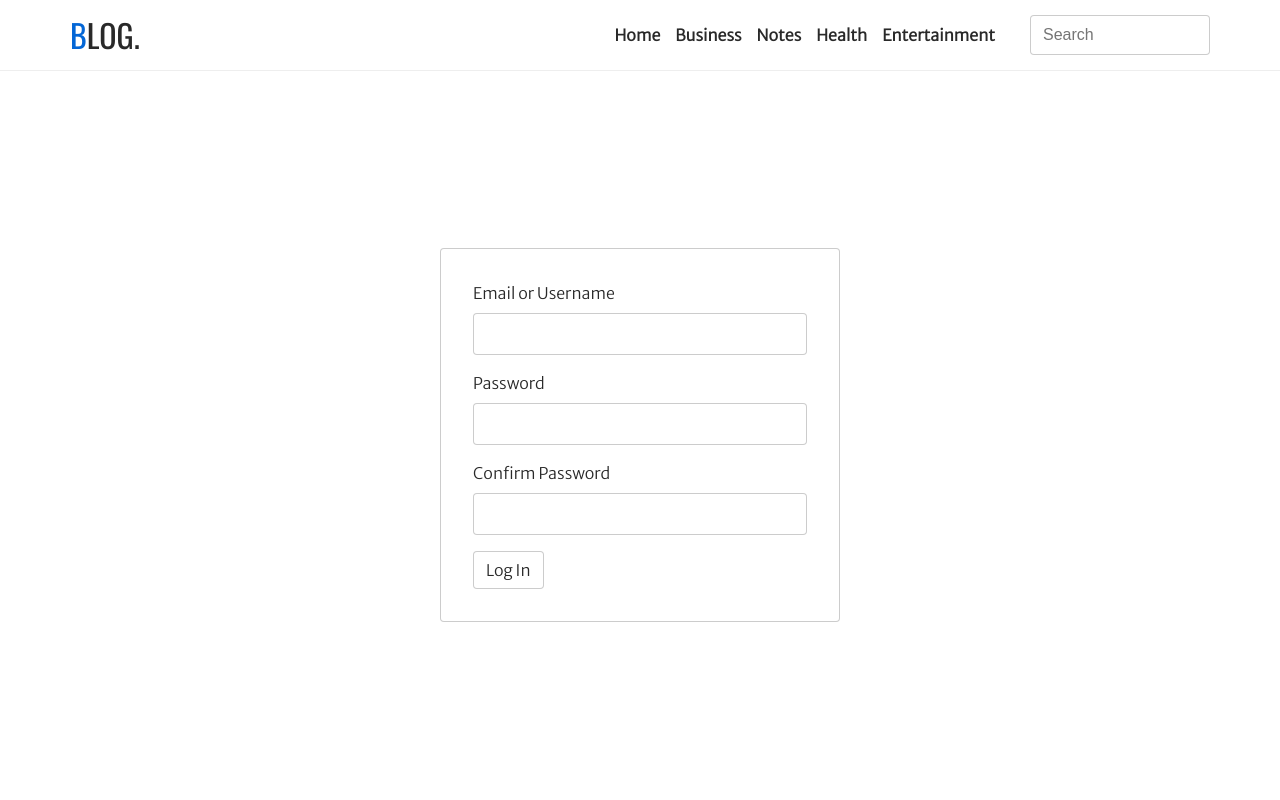
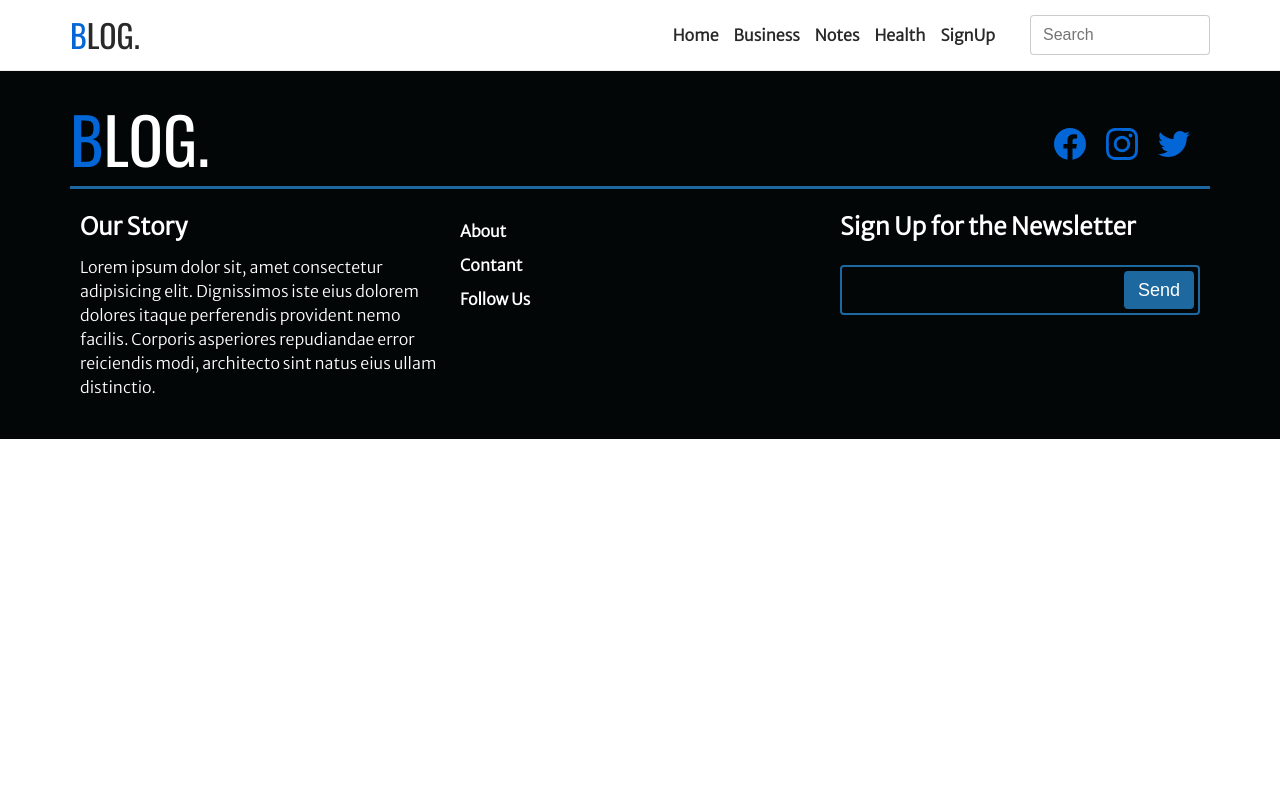
Before and after one commit to zainsci/vue-blog, a Vue app: page / in a window 1280 px wide. Shown: the top 800 px of the page. Built offline with nearby package versions, Linux system fonts and the light colour scheme.

Commit message:
Add Signup Form Toggler

```diff
--- a/src/App.vue
+++ b/src/App.vue
@@ -1,7 +1,7 @@
 <template>
   <div id="app">
-    <TheNavbar />
-    <SignUpForm />
+    <TheNavbar @sign-up="showSignUp" />
+    <component :is="FormComp"></component>
     <!-- <TheHeader />
     <BaseAdBanner
       bannerHeight="150px"
@@ -32,6 +32,18 @@ export default {
     // FeaturedArticles,
     // BaseUserPosts,
     TheFooter,
+  },
+  data() {
+    return {
+      isForm: false,
+      FormComp: this.isForm ? "SignUpForm" : null,
+    };
+  },
+  methods: {
+    showSignUp() {
+      this.isForm = !this.isForm;
+      this.FormComp = this.isForm ? "SignUpForm" : null;
+    },
   },
 };
 </script>
--- a/src/components/TheNavbar.vue
+++ b/src/components/TheNavbar.vue
@@ -3,9 +3,7 @@
     <BaseContainer>
       <div class="navbar">
         <div class="logo">
-          <a href="/">
-            <span>B</span>log.
-          </a>
+          <a href="/"> <span>B</span>log. </a>
         </div>
         <div class="nav-button" v-on:click="displayNavbar">
           <svg
@@ -37,10 +35,15 @@
               <a href="#">Health</a>
             </li>
             <li>
-              <a href="#">Entertainment</a>
+              <a v-on:click="$emit('sign-up')">SignUp</a>
             </li>
           </ul>
-          <Input tyoe="search" name="search" id="header-search" :placeholder="'Search'" />
+          <Input
+            tyoe="search"
+            name="search"
+            id="header-search"
+            :placeholder="'Search'"
+          />
         </nav>
       </div>
     </BaseContainer>
@@ -59,7 +62,7 @@ export default {
   props: {},
   data() {
     return {
-      displayNavbar: function () {
+      displayNavbar: function() {
         if (document.querySelector(".navbar").style.height === "360px") {
           document.querySelector(".navbar").style.height = "70px";
         } else {
```
